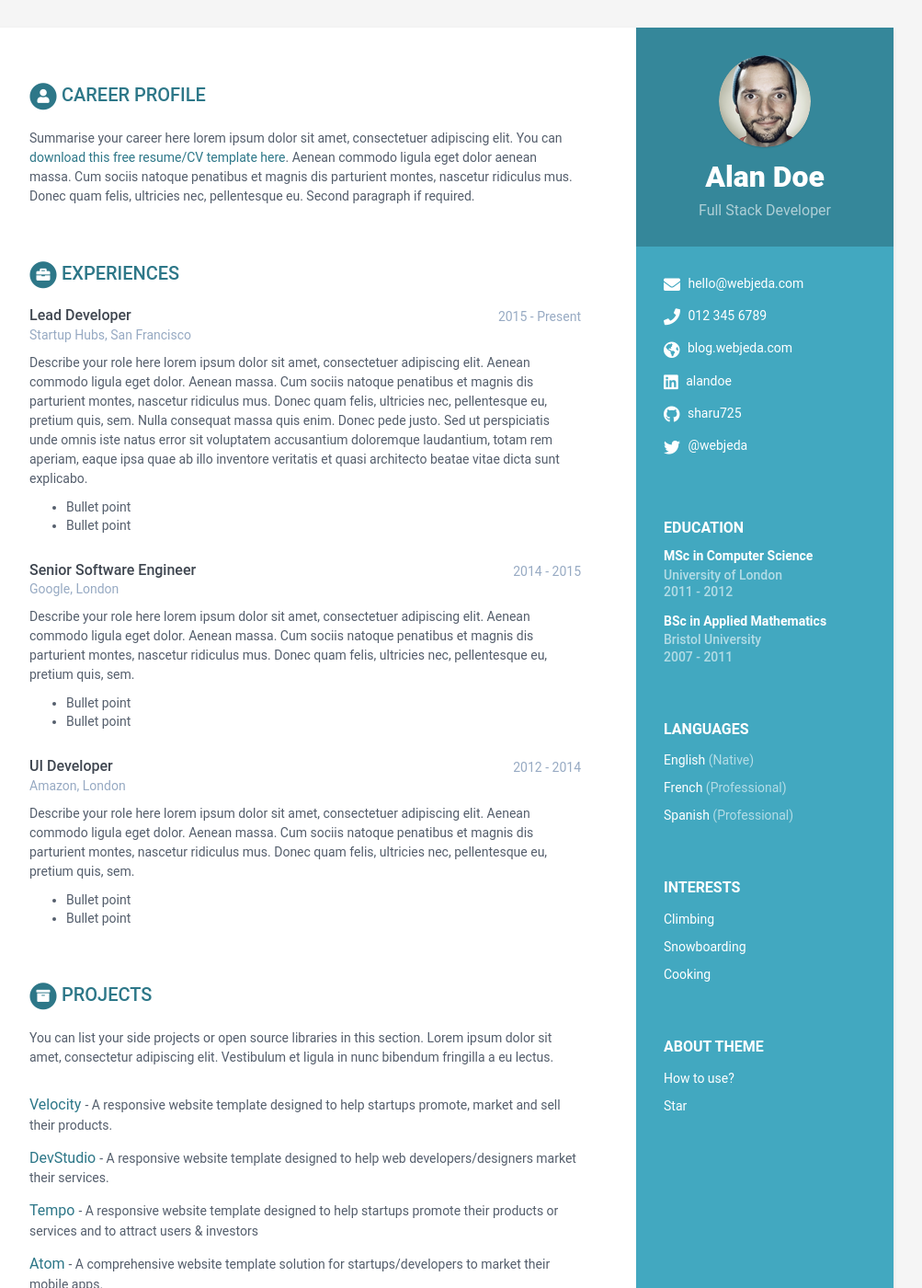
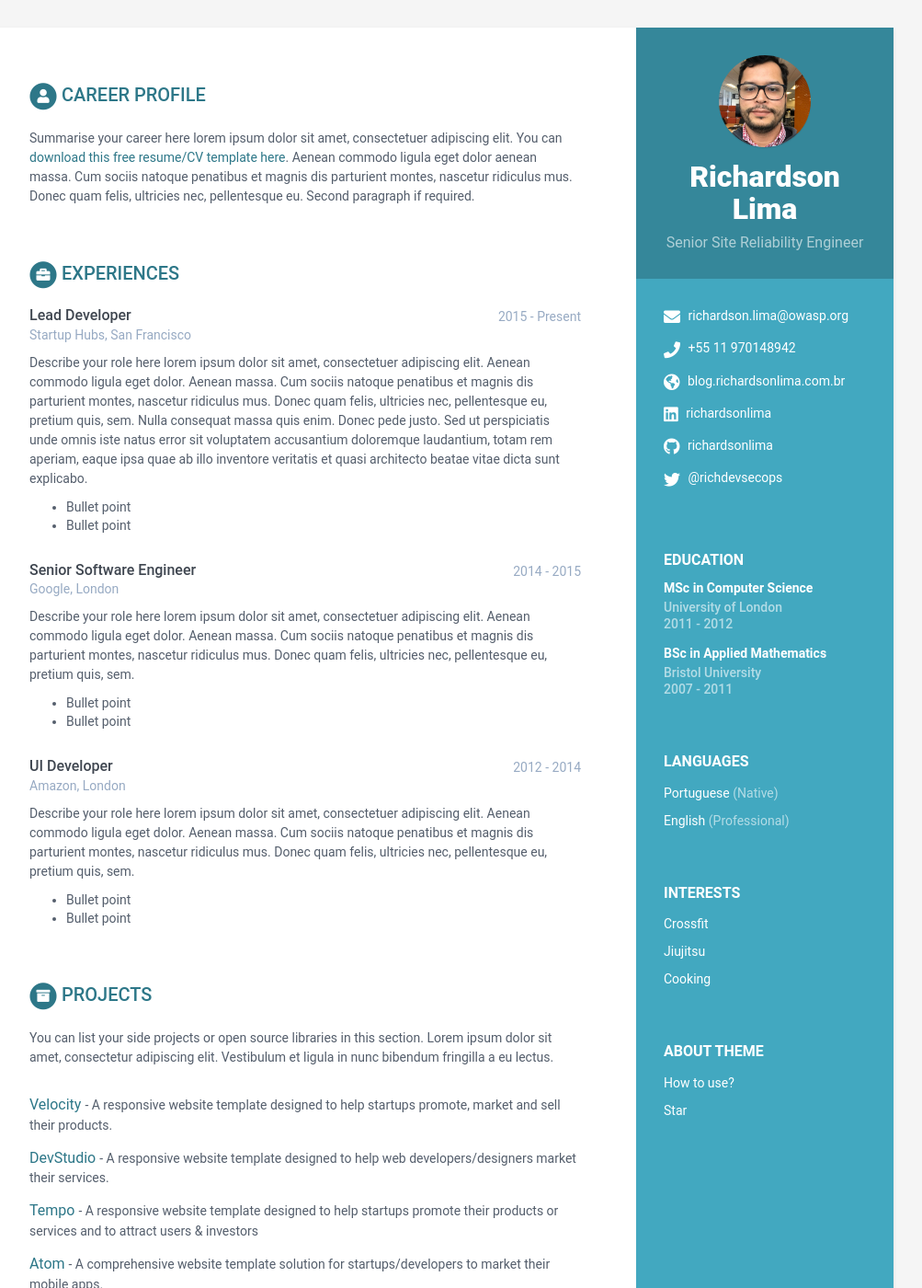
Before and after one commit to richardsonlima/cv, a Jekyll site: the page built from index.html, in a window 1280 px wide and 1400 px high. Shown: the whole window at 92% size, without its empty margins (168-1171 px from the left). Built offline with Jekyll 4.4.1, drawn with Linux system fonts in a browser that asks for light colours.

Commit message:
adding all

```diff
--- a/_data/data.yml
+++ b/_data/data.yml
@@ -7,39 +7,36 @@ sidebar:
     education: True # set to False if you want education in main section instead of in sidebar
 
     # Profile information
-    name: Alan Doe
-    tagline: Full Stack Developer
+    name: Richardson Lima
+    tagline: Senior Site Reliability Engineer
     avatar: profile.png  #place a 100x100 picture inside /assets/images/ folder and provide the name of the file below
 
     # Sidebar links
-    email: hello@webjeda.com
-    phone: 012 345 6789
-    website: blog.webjeda.com #do not add http://
-    linkedin: alandoe
-    github: sharu725
+    email: richardson.lima@owasp.org
+    phone: +55 11 970148942
+    website: blog.richardsonlima.com.br #do not add http://
+    linkedin: richardsonlima
+    github: richardsonlima
     telegram: # add your nickname without '@' sign
     gitlab:
     bitbucket:
-    twitter: '@webjeda'
+    twitter: '@richdevsecops'
     stack-overflow: # Number/Username, e.g. 123456/alandoe
     codewars:
     goodreads: # Number-Username, e.g. 123456-alandoe
 
     languages:
-      - idiom: English
+      - idiom: Portuguese
         level: Native
 
-      - idiom: French
-        level: Professional
-
-      - idiom: Spanish
+      - idiom: English
         level: Professional
 
     interests:
-      - item: Climbing
+      - item: Crossfit
         link:
 
-      - item: Snowboarding
+      - item: Jiujitsu
         link:
 
       - item: Cooking
```
Also changed, not shown: assets/images/profile.png, 1 other file.
